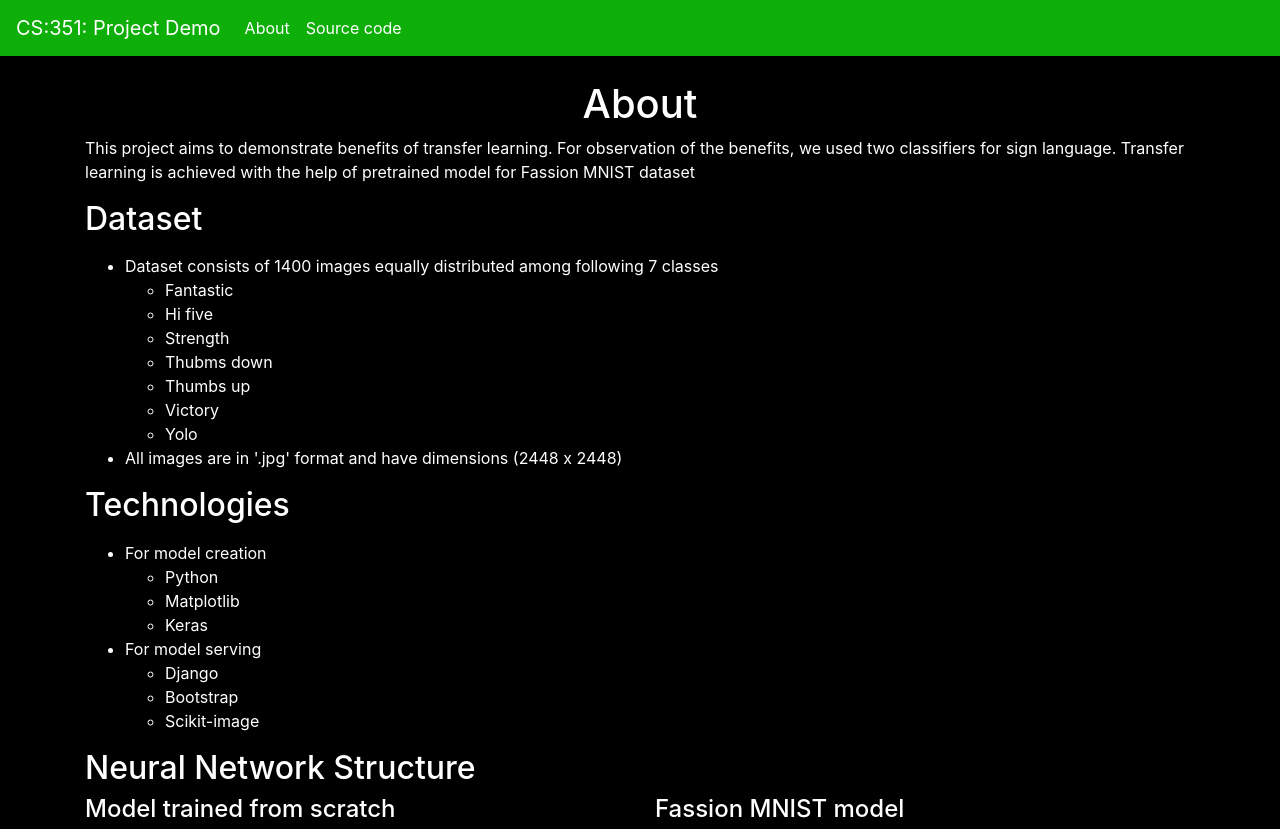
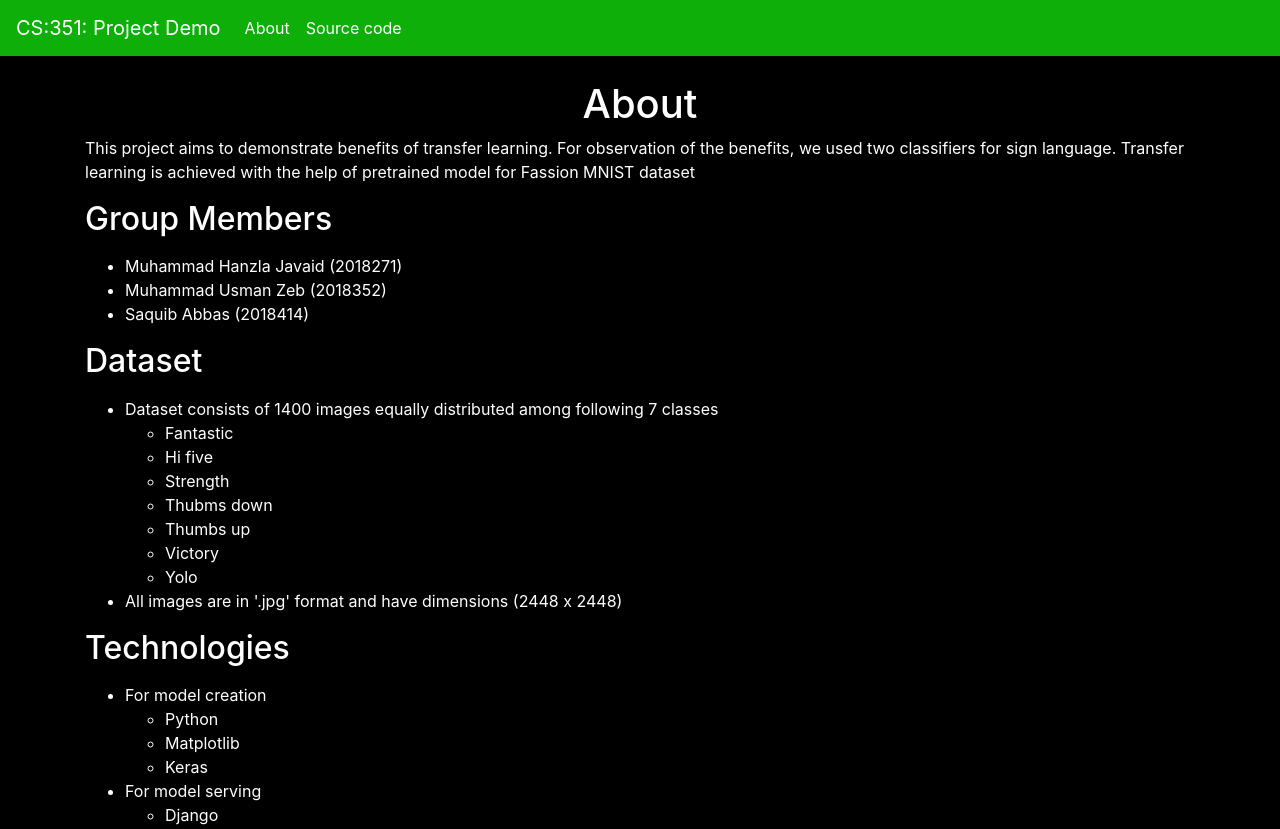
Before and after one commit to HanzlaJavaid/CS351-AI-Project, a Django app: page /about in a window 1280 px wide. Shown: the top 829 px of the page. Run offline with Django 3.2, Linux system fonts and the light colour scheme.

Commit message:
Finalized

```diff
--- a/Web Demo Code/templates/base.html
+++ b/Web Demo Code/templates/base.html
@@ -16,7 +16,7 @@
     <!-- Bootstrap CSS -->
     <link rel="stylesheet" href="https://cdn.jsdelivr.net/npm/bootstrap@4.5.3/dist/css/bootstrap.min.css" integrity="sha384-TX8t27EcRE3e/ihU7zmQxVncDAy5uIKz4rEkgIXeMed4M0jlfIDPvg6uqKI2xXr2" crossorigin="anonymous">
 
-    <title>CS:351: Project Demo</title>
+    <title>CS351: Project Demo</title>
   </head>
   <nav class="navbar navbar-expand-lg navbar-light bg-navv text-white">
     <a class="navbar-brand text-white" href='./'>CS:351: Project Demo</a>
--- a/Web Demo Code/templates/des.html
+++ b/Web Demo Code/templates/des.html
@@ -3,6 +3,14 @@
 <div class ='container'>
     <h1 class='text-center'>About</h1>
     <p>This project aims to demonstrate benefits of transfer learning. For observation of the benefits, we used two classifiers for sign language. Transfer learning is achieved with the help of pretrained model for Fassion MNIST dataset </p>
+    <h2>Group Members</h2>
+    <p>
+        <ul>
+            <li>Muhammad Hanzla Javaid (2018271)</li>
+            <li>Muhammad Usman Zeb (2018352)</li>
+            <li>Saquib Abbas (2018414)</li>
+        </ul>
+    </p>
     <h2 >Dataset</h2>
     <p>
         <ul>
```
Also changed, not shown: Web Demo Code/templates/ImagePredictor.html (line endings or trailing spaces), Web Demo Code/templates/index.html (line endings or trailing spaces).
